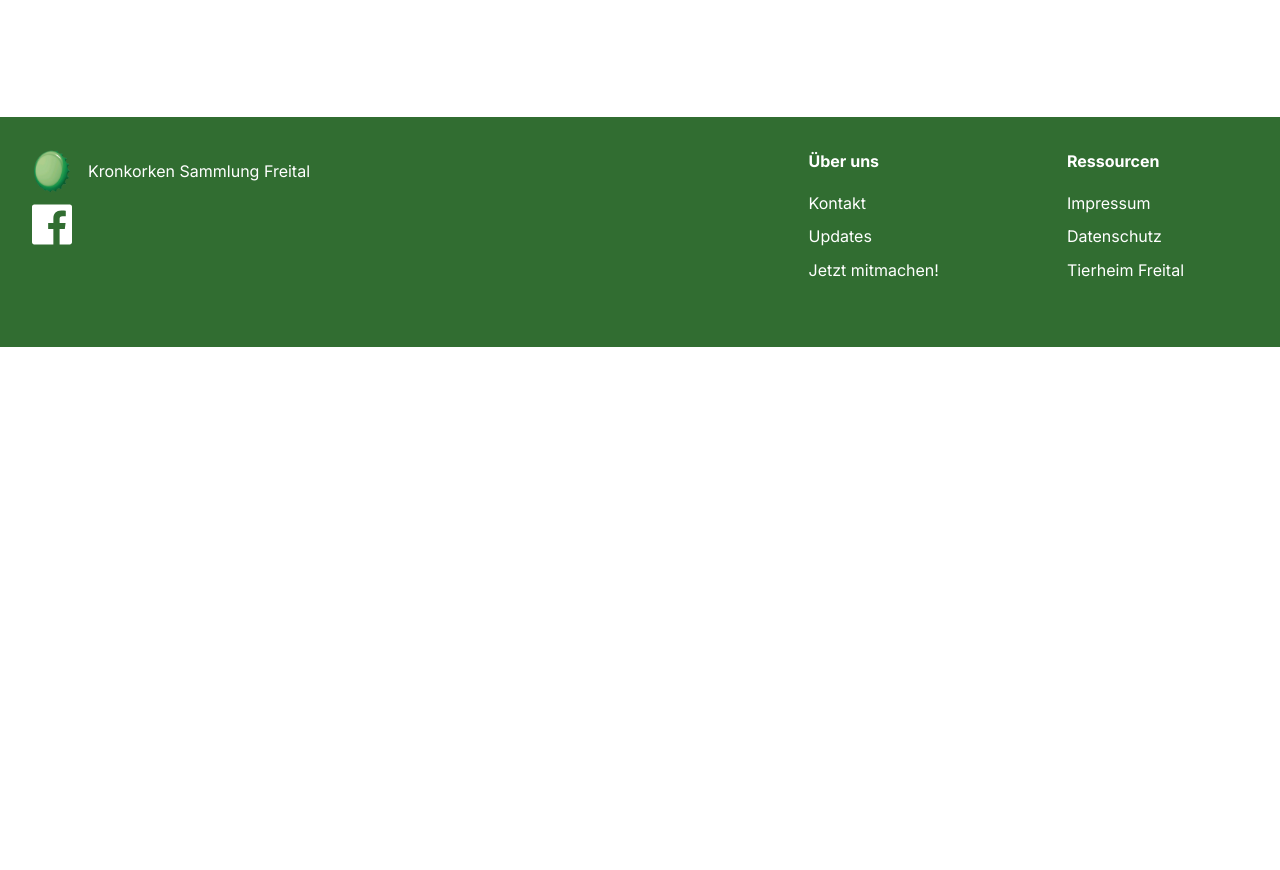
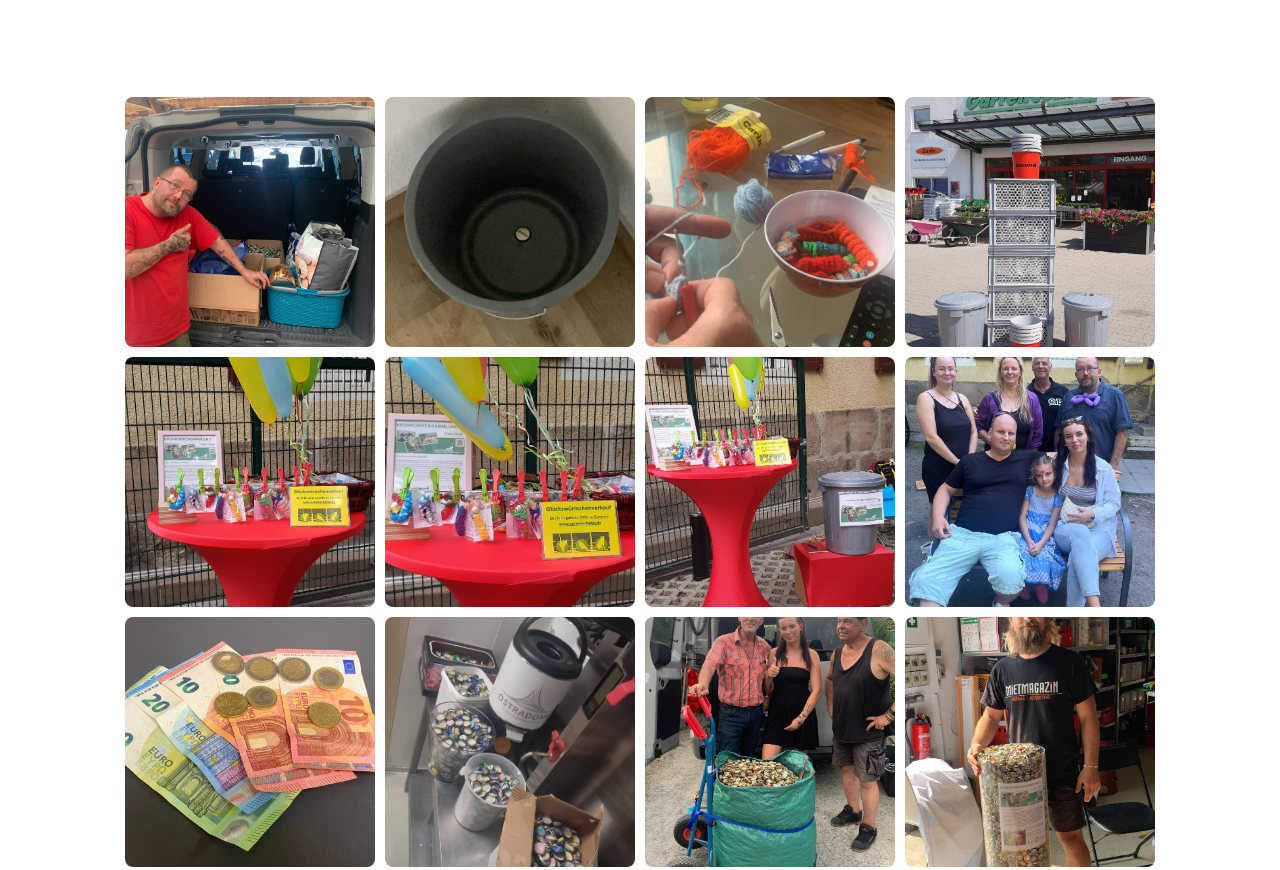
Before and after one commit to GoldenToro/FreitalKronkorken, a plain HTML site: page update.html in a window 1280 px wide. Shown: the part 1926-2796 px from the top of the page. Before the commit the page ends 2273 px from the top, so only its background shows below. Drawn offline with Linux system fonts and the light colour scheme; the site is published under a folder, as on GitHub Pages, so addresses that start at the root find nothing; files whose address does not match are found by name.

Commit message:
fixed js source

```diff
--- a/update.html
+++ b/update.html
@@ -164,6 +164,6 @@
 
 </div>
 
-<script src="/js/update.js"></script>
+<script src="js/update.js"></script>
 </body>
 </html>
```
